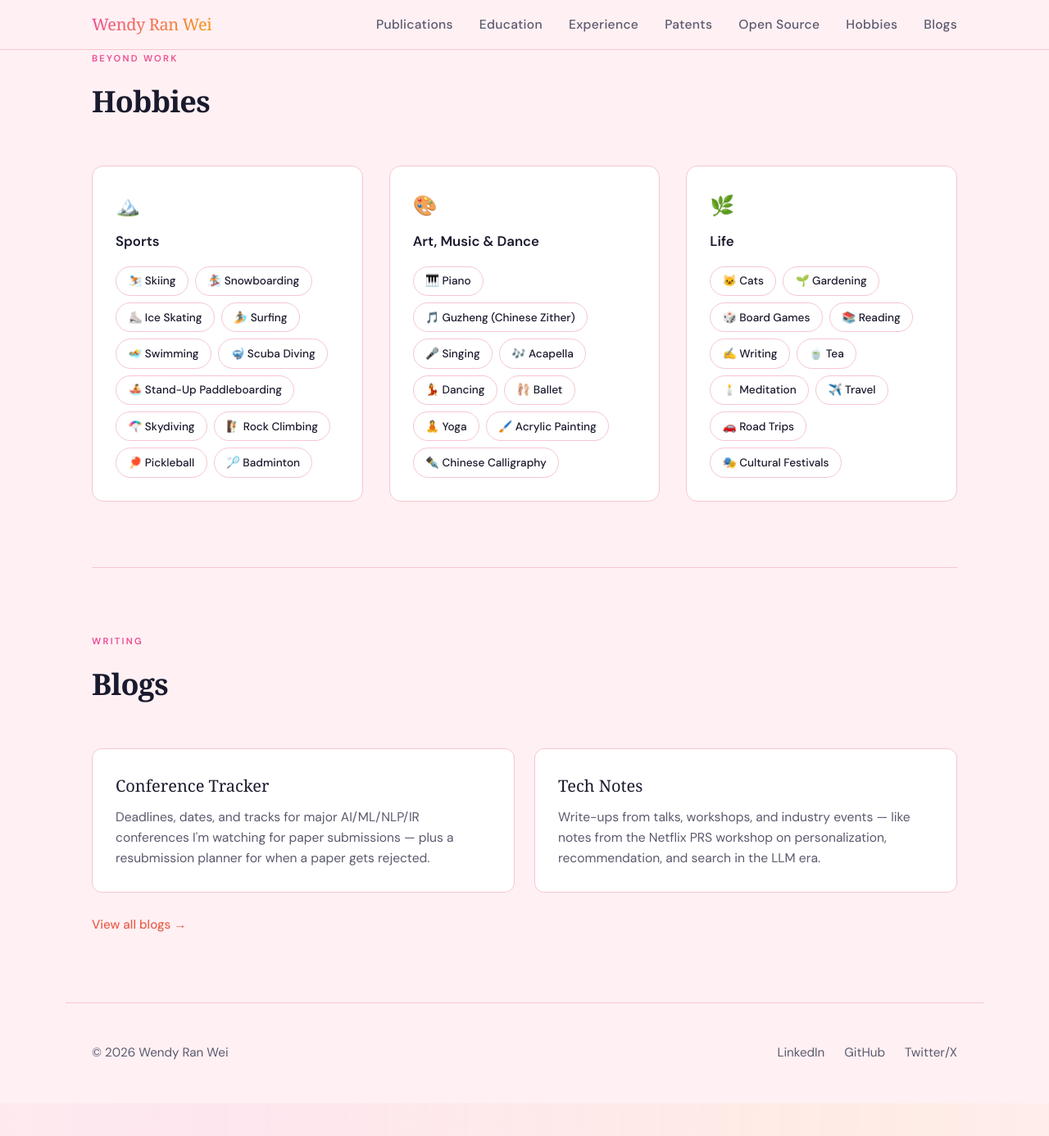
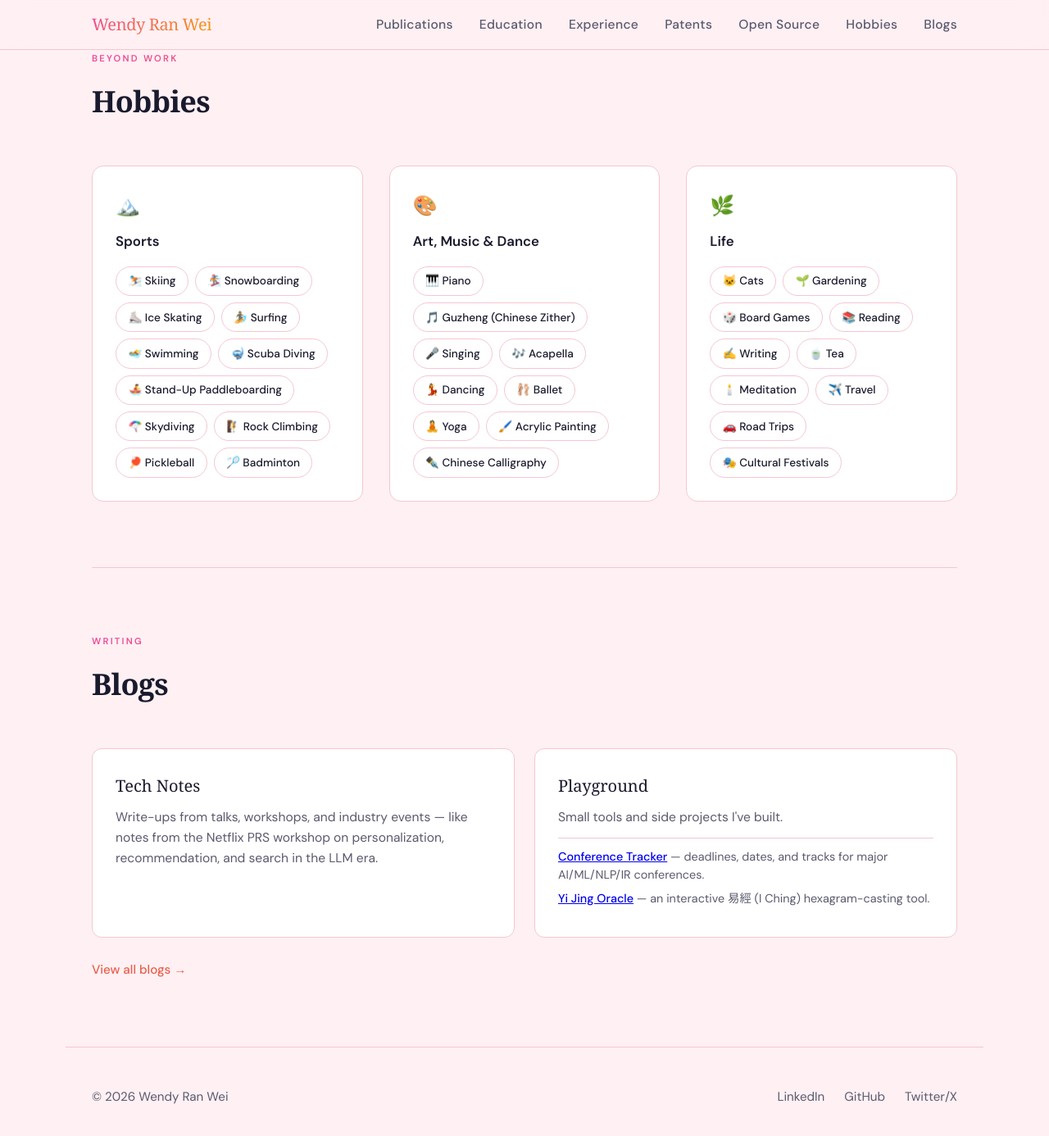
Before and after one commit to wendyran/wendyran.github.io, a Jekyll site: the page index.html, which Jekyll copies as it is, in a window 1280 px wide and 1400 px high, scrolled down 4756 px. Shown: the top 1386 px of the window at 82% size. Built offline with Jekyll 4.4.1, drawn with Linux system fonts in a browser that asks for light colours; some web fonts are replaced; before the commit the page ends 6102 px from its top, so only the background shows below that.

Commit message:
Update index.html

```diff
--- a/index.html
+++ b/index.html
@@ -794,6 +794,24 @@
             line-height: 1.6;
         }
 
+        .blog-cat-card .sub-links {
+            list-style: none;
+            margin-top: 0.75rem;
+            padding-top: 0.75rem;
+            border-top: 1px solid var(--border);
+        }
+
+        .blog-cat-card .sub-links li {
+            font-size: 0.9rem;
+            color: var(--text-soft);
+            margin-bottom: 0.45rem;
+            line-height: 1.5;
+        }
+
+        .blog-cat-card .sub-links a {
+            font-weight: 500;
+        }
+
         .blogs-view-all {
             display: inline-flex;
             align-items: center;
@@ -1253,13 +1271,17 @@
     <div class="section-label">Writing</div>
     <h2 class="section-title">Blogs</h2>
     <div class="blogs-grid">
-        <a class="blog-cat-card" href="/conference-tracker/">
-            <h3>Conference Tracker</h3>
-            <p>Deadlines, dates, and tracks for major AI/ML/NLP/IR conferences I'm watching for paper submissions — plus a resubmission planner for when a paper gets rejected.</p>
-        </a>
         <div class="blog-cat-card">
             <h3>Tech Notes</h3>
             <p>Write-ups from talks, workshops, and industry events — like notes from the Netflix PRS workshop on personalization, recommendation, and search in the LLM era.</p>
+        </div>
+        <div class="blog-cat-card">
+            <h3>Playground</h3>
+            <p>Small tools and side projects I've built.</p>
+            <ul class="sub-links">
+                <li><a href="/conference-tracker/">Conference Tracker</a> — deadlines, dates, and tracks for major AI/ML/NLP/IR conferences.</li>
+                <li><a href="/iching/">Yi Jing Oracle</a> — an interactive 易經 (I Ching) hexagram-casting tool.</li>
+            </ul>
         </div>
     </div>
     <a class="blogs-view-all" href="/blogs/">View all blogs &rarr;</a>
```
